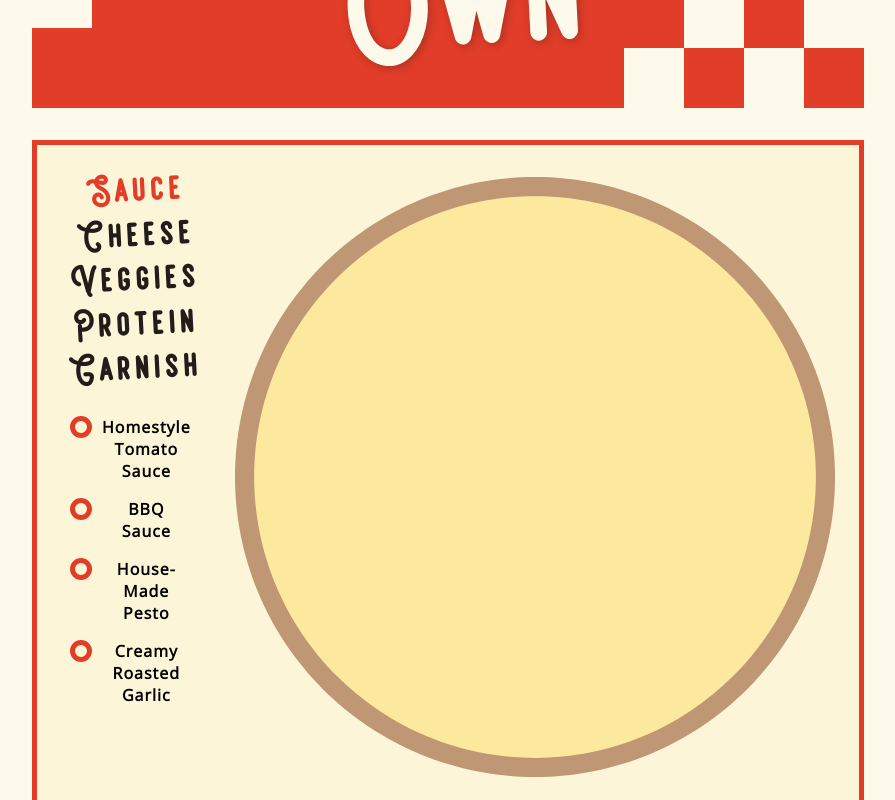
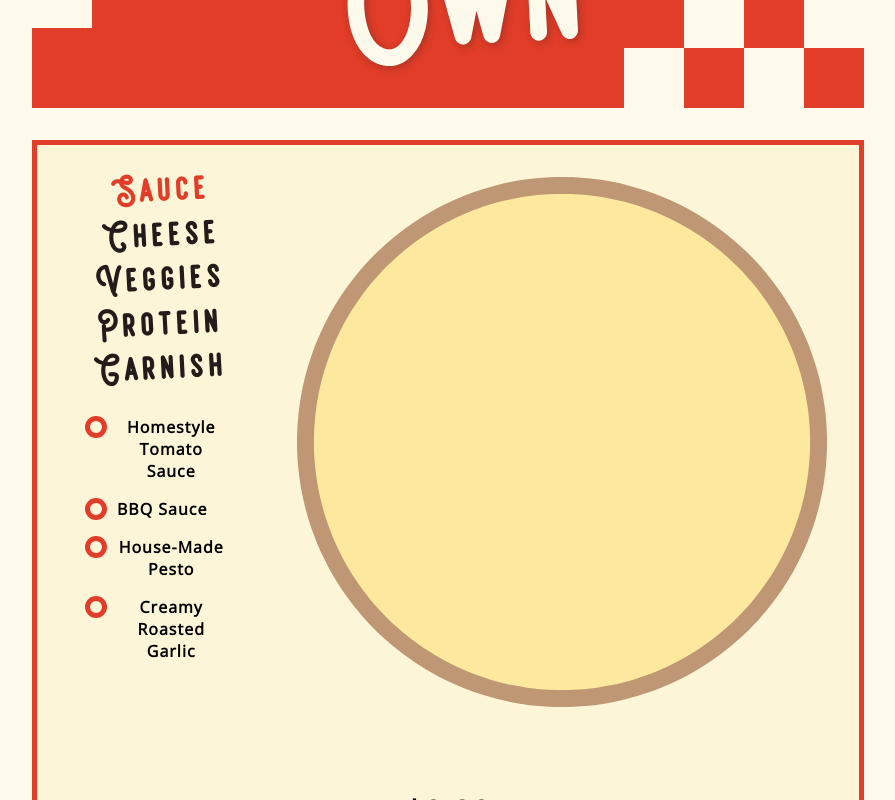
Before and after one commit to wavyadri/pizza-maker, a React (Create React App) app: page /make-your-own in a window 1280 px wide. Shown: the part 300-1100 px from the top of the page, without its empty margins (192-1087 px from the left). Built offline with nearby package versions, Linux system fonts and the light colour scheme.

Commit message:
Update Custom.js
Display vegetarian and spicy icons for custom make your own pizza.

```diff
--- a/src/mysass.scss
+++ b/src/mysass.scss
@@ -797,8 +797,8 @@ body {
       @include no-select();
       align-self: flex-start;
       justify-self: center;
-      width: 600px;
-      height: 600px;
+      width: 530px;
+      height: 530px;
       position: relative;
       .icons {
         position: absolute;
@@ -807,7 +807,8 @@ body {
         display: flex;
         flex-direction: row;
         justify-content: space-between;
-        font-size: 2rem;
+        font-size: 2.6rem;
+        // background-color: palevioletred;
         .veg {
           margin: 1rem;
           color: $success;
--- a/src/pages/Custom.js
+++ b/src/pages/Custom.js
@@ -1,6 +1,8 @@
 import React, {useState, useEffect} from 'react'
 import { useGlobalContext } from '../contexts'
 import base from '../images/base.svg'
+import {GoFlame} from 'react-icons/go'
+import {FaLeaf} from 'react-icons/fa'
 
 const Custom = () => {
     const {
@@ -15,6 +17,8 @@ const Custom = () => {
         checkTopping,
         radioTopping,
         completeCustomPizza,
+        isSpicy,
+        isVegetarian,
     } = useGlobalContext();
 
     const addCustomPizza = () => {
@@ -68,11 +72,14 @@ const Custom = () => {
                     </form>
                 </div>
                 <div className="custom-pizza">
+                    <div className="icons">
+                        <div className="veg">{isVegetarian && <FaLeaf/>}</div>
+                        <div className="spicy">{isSpicy && <GoFlame/>}</div>
+                    </div>
                     <img src={base} alt="pizza base" className='base'/>
                     <div className='topping'>
                         {toppings.map((item) => {
                             const {id, image, title, category} = item;
-                            // return <div key={id} className='topping'>
                             return <img key={id} src={image} alt={title}
                                 className={category === 'sauce' ? 'sauce topping'
                                 : category === 'cheese' ? 'cheese topping'
```
